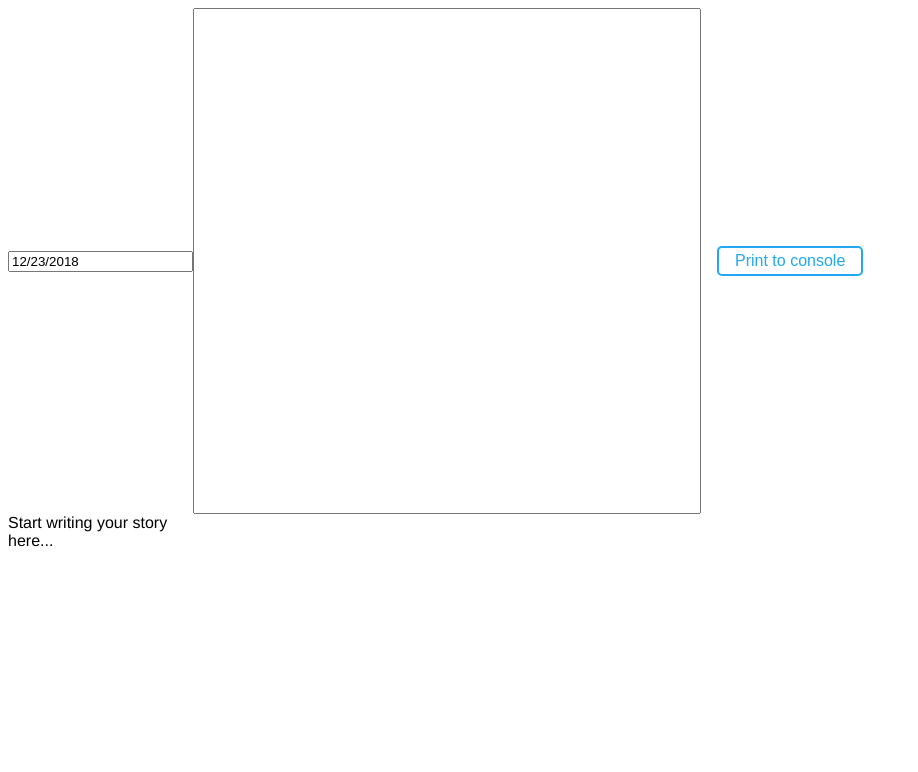
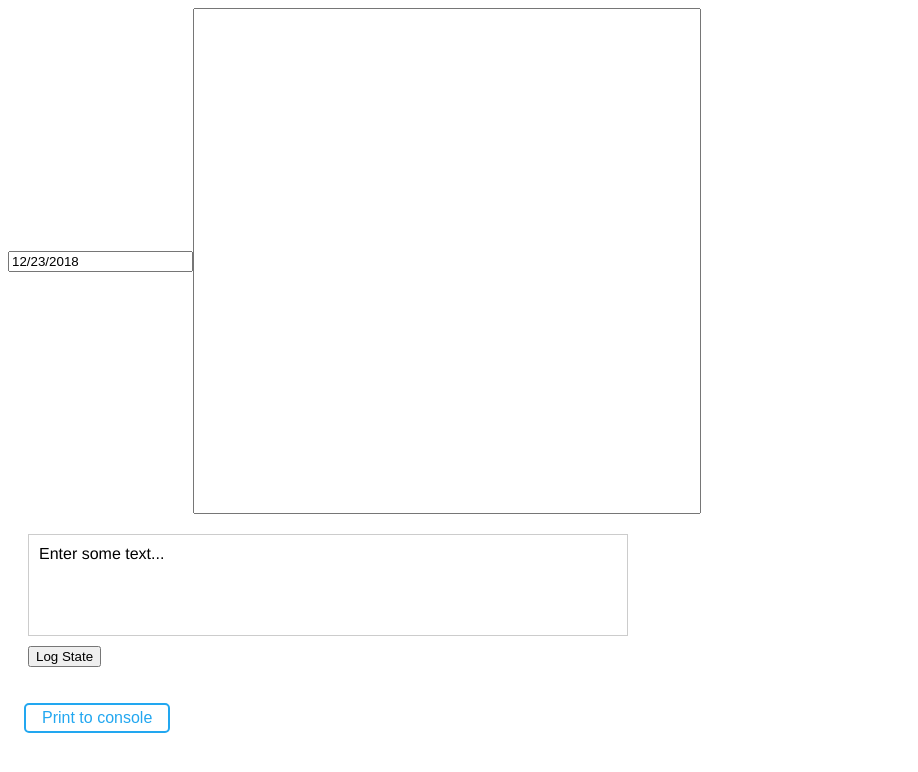
Before and after one commit to bpehlert/letter-react, a React (Create React App) app in the folder client/: page /new in a window 1280 px wide. Shown: the top 772 px of the page, without its empty margins (0-918 px from the left). Built offline with nearby package versions, Linux system fonts and the light colour scheme; no server answers.

Commit message:
added draft.js for rich text editor

```diff
--- a/client/package.json
+++ b/client/package.json
@@ -6,6 +6,7 @@
     "axios": "^0.18.0",
     "body-parser": "^1.18.3",
     "connected-react-router": "^6.2.2",
+    "draft-js": "^0.10.5",
     "http-proxy-middleware": "^0.19.1",
     "materialize-css": "^1.0.0-rc.2",
     "react": "^16.7.0",
--- a/client/src/components/entries/New.js
+++ b/client/src/components/entries/New.js
@@ -1,6 +1,7 @@
 import React, { Component } from "react";
 import DatePicker from "react-datepicker";
 import EntryInput from "../styled/EntryInput";
+import TextEditor from "./TextEditor";
 
 import "react-datepicker/dist/react-datepicker.css";
 import Button from "../styled/Button";
@@ -33,15 +34,8 @@ class New extends Component {
       <div>
         <DatePicker selected={this.state.date} onChange={this.handleChange} />
         <EntryInput onChange={this.onTextChange} />
+        <TextEditor />
         <Button onClick={this.printEntry}>Print to console</Button>
-
-        <div
-          style={{
-            maxWidth: "200px"
-          }}
-        >
-          <span contentEditable="true">Start writing your story here...</span>
-        </div>
       </div>
     );
   }
--- /dev/null
+++ b/client/src/components/entries/TextEditor.js
@@ -0,0 +1,57 @@
+import React from "react";
+import { Editor, EditorState } from "draft-js";
+
+class TextEditor extends React.Component {
+  constructor(props) {
+    super(props);
+    this.state = { editorState: EditorState.createEmpty() };
+    this.onChange = editorState => this.setState({ editorState });
+    this.logState = () => console.log(this.state.editorState.toJS());
+    this.setDomEditorRef = ref => (this.domEditor = ref);
+  }
+
+  componentDidMount() {
+    this.domEditor.focus();
+  }
+
+  render() {
+    return (
+      <div style={styles.root}>
+        <div style={styles.editor} onClick={this.focus}>
+          <Editor
+            editorState={this.state.editorState}
+            onChange={this.onChange}
+            placeholder="Enter some text..."
+            ref={this.setDomEditorRef}
+          />
+        </div>
+        <input
+          onClick={this.logState}
+          style={styles.button}
+          type="button"
+          value="Log State"
+        />
+      </div>
+    );
+  }
+}
+
+const styles = {
+  root: {
+    fontFamily: "'Helvetica', sans-serif",
+    padding: 20,
+    width: 600
+  },
+  editor: {
+    border: "1px solid #ccc",
+    cursor: "text",
+    minHeight: 80,
+    padding: 10
+  },
+  button: {
+    marginTop: 10,
+    textAlign: "center"
+  }
+};
+
+export default TextEditor;
```
Also changed, not shown: 1 other file (tests, documents, lock files or other folders).
